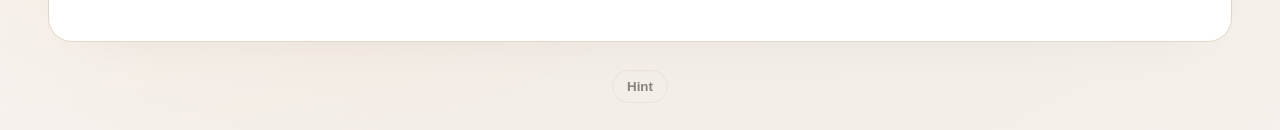
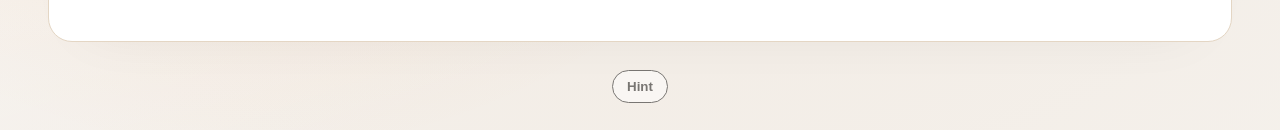
Before and after one commit to gregpuzzles1/word_search, a React (Vite) app: page / in a window 1280 px wide. Shown: the part 718-848 px from the top of the page. Built offline with nearby package versions, Linux system fonts and the light colour scheme.

Commit message:
Style hint button with background and border color

```diff
--- a/src/app/App.tsx
+++ b/src/app/App.tsx
@@ -173,7 +173,7 @@ export default function App() {
         <div className="hint-actions">
           <button
             type="button"
-            className="chip-action"
+            className="chip-action hint-button"
             onClick={requestHint}
             disabled={!puzzle || status === "loading" || status === "error"}
           >
--- a/src/styles/app.css
+++ b/src/styles/app.css
@@ -168,6 +168,12 @@ a {
   justify-content: center;
 }
 
+.hint-button {
+  background: #fff;
+  border-color: #000;
+  color: #000;
+}
+
 button:disabled {
   opacity: 0.5;
   cursor: not-allowed;
```
